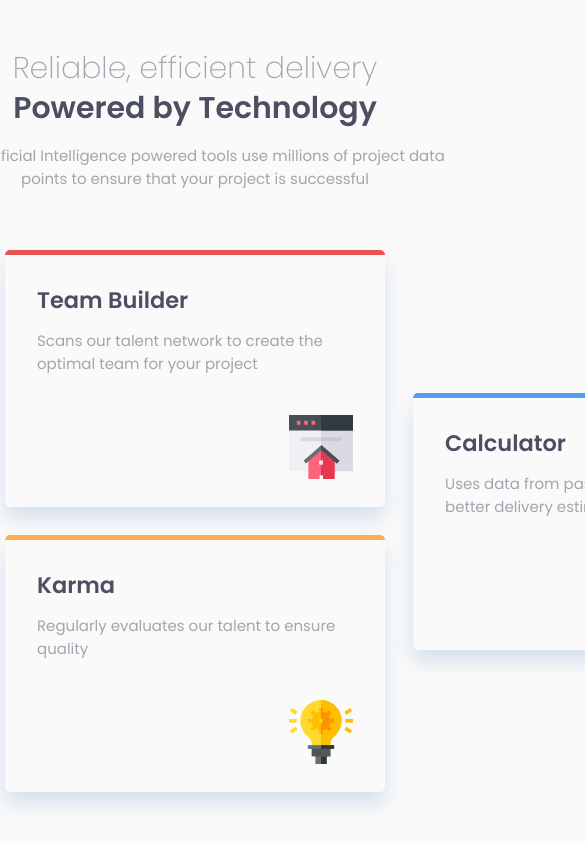
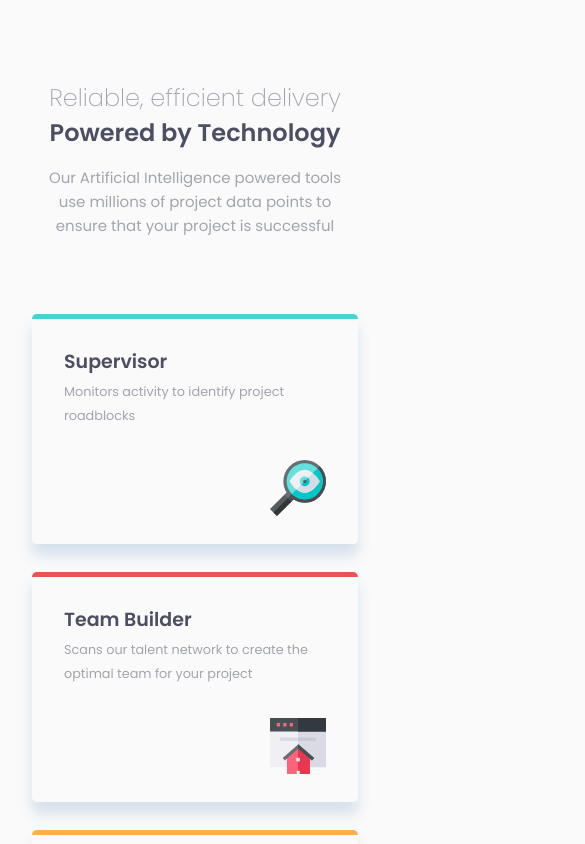
Before and after one commit to trybrito/four-card-feature-section, a React (Create React App) app: page / in a window 390 px wide. Shown: the top 844 px of the page, 585 px wide, since content can reach past the window. Built offline with nearby package versions, Linux system fonts and the light colour scheme.

Commit message:
style: implements mobile design and responsiveness

```diff
--- a/src/components/Card/styles.module.scss
+++ b/src/components/Card/styles.module.scss
@@ -1,19 +1,21 @@
 @use "../../styles/variables" as *;
 
 section {
-  width: 23.75rem;
+  width: 23rem;
   padding: 1.75rem 2rem;
   border-top: 5px solid;
-  box-shadow: 0 12px 20px rgba(darken($blue, 30), 0.15);
+  box-shadow: 0 12px 14px rgba(darken($blue, 30), 0.15);
   border-radius: 5px;
 
   h2 {
-    font-size: 1.40625rem;
+    font-size: 1.3125rem;
   }
 
   p {
+    font-size: 0.875rem;
     margin-top: 0.75rem;
     margin-bottom: 2.5rem;
+    line-height: 1.5rem;
   }
 
   img {
@@ -29,10 +31,10 @@ section {
 }
 
 $colors: (
-  cyan: $cyan,
-  red: $red,
-  orange: $orange,
-  blue: $blue,
+  "cyan": $cyan,
+  "red": $red,
+  "orange": $orange,
+  "blue": $blue,
 );
 
 @each $key, $value in $colors {
@@ -40,3 +42,28 @@ $colors: (
     border-color: $value;
   }
 }
+
+@media (max-width: 1050px) {
+  section {
+    width: 100%;
+  }
+}
+
+@media (max-width: 490px) {
+  section {
+    h2 {
+      font-size: 1.1875rem;
+    }
+
+    p {
+      font-size: 0.8rem;
+      margin-top: 0.25rem;
+      margin-bottom: 2rem;
+    }
+
+    img {
+      width: 3.5rem;
+      height: 3.5rem;
+    }
+  }
+}
--- a/src/pages/Home/styles.module.scss
+++ b/src/pages/Home/styles.module.scss
@@ -10,13 +10,14 @@ main {
     h1 {
       text-align: center;
       font-weight: 200;
-      font-size: 1.875rem;
-      line-height: 2.5rem;
+      font-size: 2.25rem;
+      line-height: 3rem;
     }
 
     p {
       text-align: center;
-      margin: 1rem auto 0;
+      margin: 1.25rem auto 0;
+      line-height: 1.5rem;
       width: 31.25rem;
     }
   }
@@ -29,3 +30,77 @@ main {
     gap: 1.75rem;
   }
 }
+
+@media (max-width: 1050px) {
+  main {
+    > div:last-child {
+      flex-direction: column;
+    }
+  }
+}
+
+@media (max-width: 490px) {
+  main {
+    div.hero {
+      h1 {
+        font-size: 1.875rem;
+        line-height: 2.1875rem;
+      }
+
+      p {
+        margin: 1rem auto 0;
+        width: 25rem;
+      }
+    }
+  }
+}
+
+@media (max-width: 445px) {
+  main {
+    div.hero {
+      h1 {
+        font-size: 1.625rem;
+      }
+
+      p {
+        width: 21.25rem;
+      }
+    }
+  }
+}
+
+@media (max-width: 400px) {
+  main {
+    div.hero {
+      h1 {
+        font-size: 1.5rem;
+      }
+
+      p {
+        width: 20rem;
+      }
+    }
+
+    > div:last-child {
+      margin-top: 4.75rem;
+    }
+  }
+}
+
+@media (max-width: 350px) {
+  main {
+    div.hero {
+      h1 {
+        font-size: 1.3125rem;
+      }
+
+      p {
+        width: 16.5rem;
+      }
+    }
+
+    > div:last-child {
+      margin-top: 3.75rem;
+    }
+  }
+}
--- a/src/styles/global.scss
+++ b/src/styles/global.scss
@@ -13,7 +13,7 @@ body {
   font-weight: 400;
   background-color: $lighten-gray;
   color: $grayish-blue;
-  padding: 3rem 4rem;
+  padding: 5rem 2rem;
   min-height: 100vh;
 }
 
@@ -21,3 +21,21 @@ strong,
 h2 {
   color: $darken-blue;
 }
+
+@media (max-width: 1220px) {
+  html {
+    font-size: 87.5%; // 14px -> because we're using 15px for the body texts
+  }
+}
+
+@media (max-width: 1070px) {
+  html {
+    font-size: 85.9375%; // 13.75px
+  }
+}
+
+@media (max-width: 490px) {
+  html {
+    font-size: 100%; // 16px
+  }
+}
```
